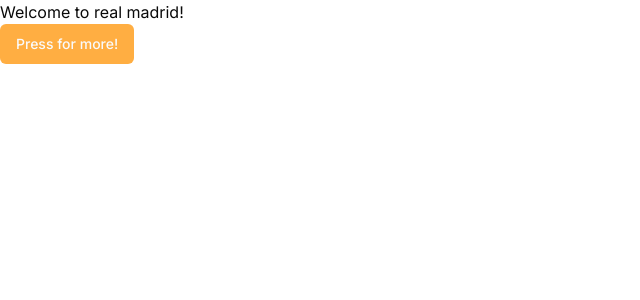
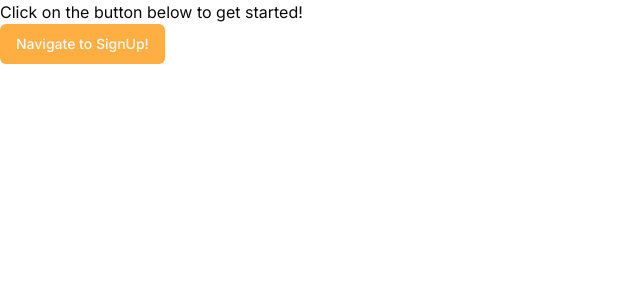
Before and after one commit to vedantpople4/MockAI, a Next.js app: page / in a window 1280 px wide. Shown: the top 300 px of the page, without its empty margins (0-640 px from the left). Built offline with nearby package versions, Linux system fonts and the light colour scheme.

Commit message:
New image

```diff
--- a/app/(auth)/sign-in/[[...sign-in]]/page.jsx
+++ b/app/(auth)/sign-in/[[...sign-in]]/page.jsx
@@ -7,7 +7,7 @@
                 <section className="relative flex h-32 items-end bg-gray-900 lg:col-span-5 lg:h-full xl:col-span-6">
                     <img
                         alt=""
-                        src="https://images.unsplash.com/photo-1617195737496-bc30194e3a19?ixlib=rb-1.2.1&ixid=MnwxMjA3fDB8MHxwaG90by1wYWdlfHx8fGVufDB8fHx8&auto=format&fit=crop&w=870&q=80"
+                        src="https://images.unsplash.com/photo-1653669486766-89a4f002ed5b?q=80&w=1740&auto=format&fit=crop&ixlib=rb-4.0.3&ixid=M3wxMjA3fDB8MHxwaG90by1wYWdlfHx8fGVufDB8fHx8fA%3D%3D"
                         className="absolute inset-0 h-full w-full object-cover opacity-80"
                     />
 
--- a/app/dashboard/_components/InterviewItemCard.jsx
+++ b/app/dashboard/_components/InterviewItemCard.jsx
@@ -8,12 +8,12 @@
 
     const onStart=()=>{
         router.push('/dashboard/interview/'+interview?.mockId)
-        console.log("pushed")
+        //console.log("pushed")
     }
 
     const onFeedback=()=>{
         router.push('/dashboard/interview/'+interview?.mockId+'/feedback')
-        console.log("pushed")
+        //console.log("pushed")
     }
 
 
--- a/app/page.js
+++ b/app/page.js
@@ -1,11 +1,20 @@
+"use client"
 import { Button } from "@/components/ui/button";
 import Image from "next/image";
+import { useRouter } from "next/navigation";
 
 export default function Home() {
+
+  const router = useRouter();
+  const onStart=()=>{
+    router.push('/dashboard')
+    //console.log("pushed")
+}
+
   return (
     <div>
-      <h2>Welcome to real madrid!</h2>
-      <Button>Press for more!</Button>
+      <h2>Click on the button below to get started!</h2>
+      <Button onClick={onStart}>Navigate to SignUp!</Button>
     </div>
   );
 }
```
